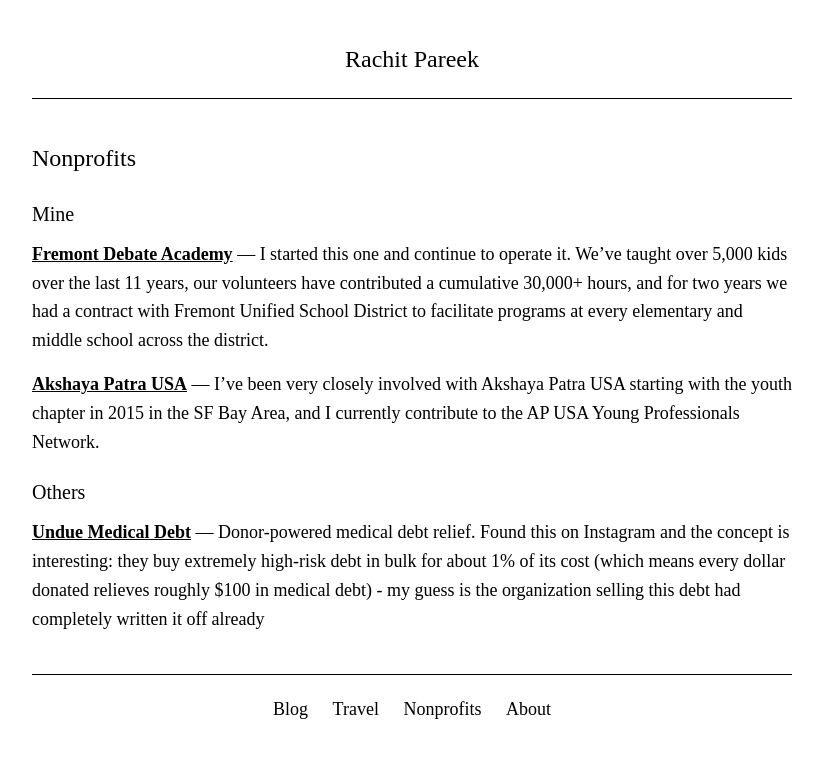
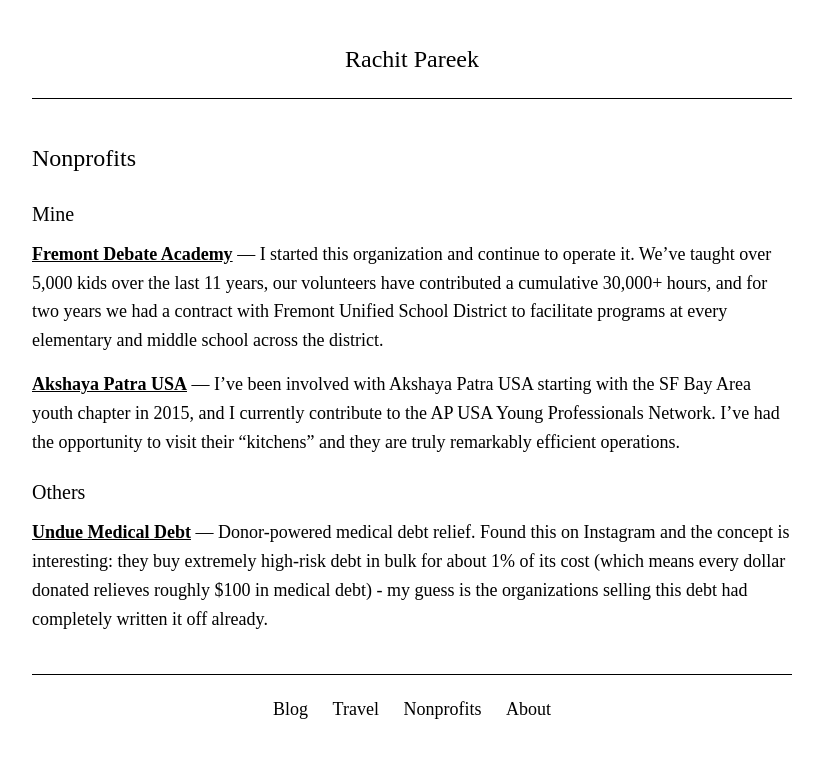
Before and after one commit to rachitpareek/rachitpareek.github.io, a Jekyll site: the page built from pages/nonprofits.md, in a window 1280 px wide. Shown: the top 758 px of the page, without its empty margins (228-1050 px from the left). Built offline with Jekyll 4.4.1, drawn with Linux system fonts in a browser that asks for light colours.

Commit message:
Update nonprofits.md

```diff
--- a/pages/nonprofits.md
+++ b/pages/nonprofits.md
@@ -8,10 +8,10 @@
 
 ## Mine
 
-**[Fremont Debate Academy](https://www.fremontdebate.org/)** — I started this one and continue to operate it. We've taught over 5,000 kids over the last 11 years, our volunteers have contributed a cumulative 30,000+ hours, and for two years we had a contract with Fremont Unified School District to facilitate programs at every elementary and middle school across the district.
+**[Fremont Debate Academy](https://www.fremontdebate.org/)** — I started this organization and continue to operate it. We've taught over 5,000 kids over the last 11 years, our volunteers have contributed a cumulative 30,000+ hours, and for two years we had a contract with Fremont Unified School District to facilitate programs at every elementary and middle school across the district.
 
-**[Akshaya Patra USA](https://www.akshayapatrausa.org/)** — I've been very closely involved with Akshaya Patra USA starting with the youth chapter in 2015 in the SF Bay Area, and I currently contribute to the AP USA Young Professionals Network.
+**[Akshaya Patra USA](https://www.akshayapatrausa.org/)** — I've been involved with Akshaya Patra USA starting with the SF Bay Area youth chapter in 2015, and I currently contribute to the AP USA Young Professionals Network. I've had the opportunity to visit their "kitchens" and they are truly remarkably efficient operations.
 
 ## Others
 
-**[Undue Medical Debt](https://unduemedicaldebt.org/)** — Donor-powered medical debt relief. Found this on Instagram and the concept is interesting: they buy extremely high-risk debt in bulk for about 1% of its cost (which means every dollar donated relieves roughly $100 in medical debt) - my guess is the organization selling this debt had completely written it off already
+**[Undue Medical Debt](https://unduemedicaldebt.org/)** — Donor-powered medical debt relief. Found this on Instagram and the concept is interesting: they buy extremely high-risk debt in bulk for about 1% of its cost (which means every dollar donated relieves roughly $100 in medical debt) - my guess is the organizations selling this debt had completely written it off already.
```
